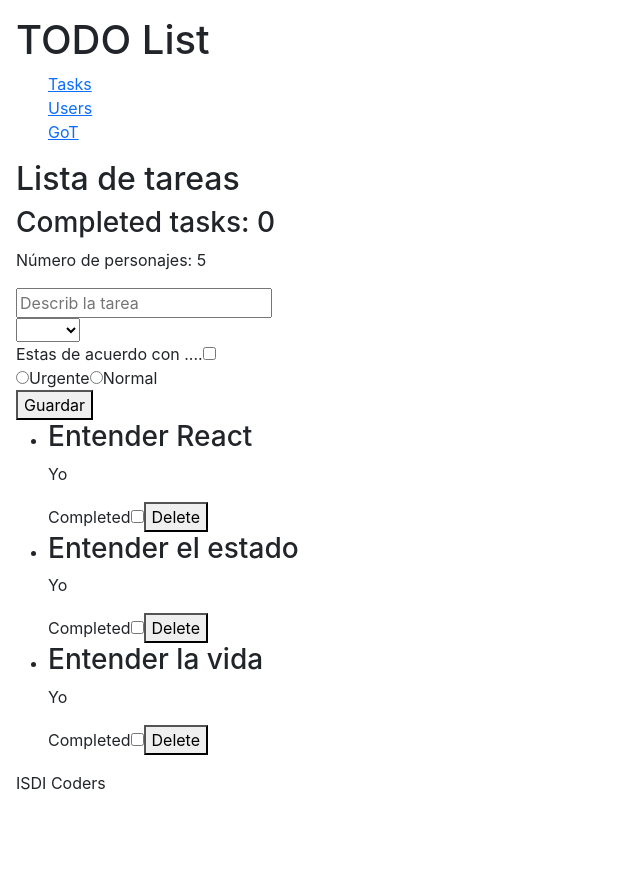
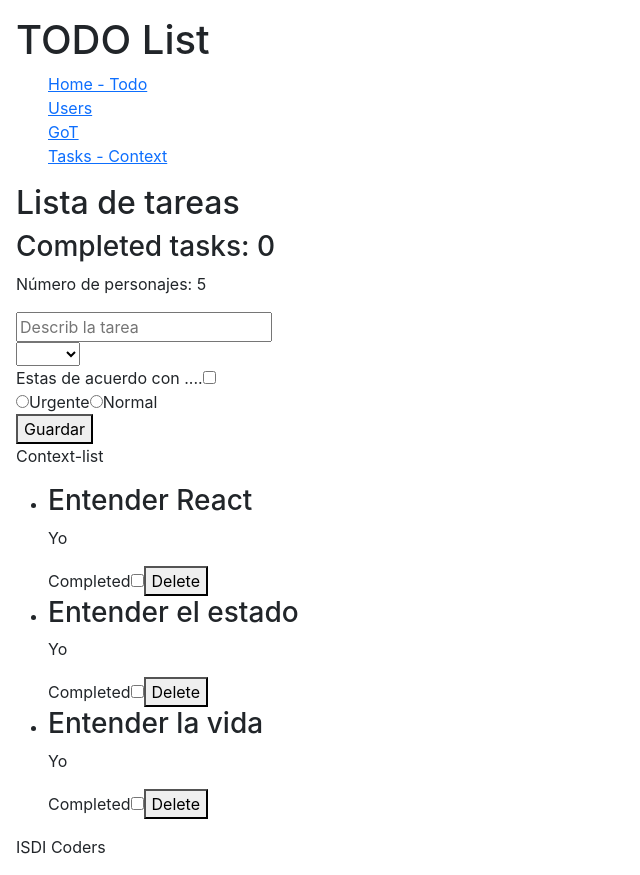
Before and after one commit to alce65/09-todo, a React (Create React App) app: page /tasks in a window 1280 px wide. Before the commit this address led to /. Shown: the whole page, without its empty margins (0-640 px from the left). Before the commit the page ends 811 px from the top, so only its background shows below. Built offline with nearby package versions, Linux system fonts and the light colour scheme.

Commit message:
New Todo page

```diff
--- a/src/App.tsx
+++ b/src/App.tsx
@@ -14,11 +14,13 @@ function App() {
     const HomePage = React.lazy(() => import('./pages/home'));
     const GotPage = React.lazy(() => import('./pages/got'));
     const FormPage = React.lazy(() => import('./pages/form'));
+    const TodoPage = React.lazy(() => import('./pages/todo.context'));
 
     const options: aMenuItems = [
-        { path: '', label: 'Tasks', page: <HomePage /> },
+        { path: '', label: 'Home - Todo', page: <HomePage /> },
         { path: 'user', label: 'Users', page: <FormPage /> },
         { path: 'got', label: 'GoT', page: <GotPage /> },
+        { path: 'tasks', label: 'Tasks - Context', page: <TodoPage /> },
         { path: '*', label: '', page: <Navigate replace to="" /> },
     ];
 
--- /dev/null
+++ b/src/components/todo/add.tsx
@@ -0,0 +1,84 @@
+import { SyntheticEvent, useState } from 'react';
+import { TaskModel } from '../../models/task';
+export function Add({ addTask }: { addTask(task: TaskModel): void }) {
+    const users = ['Pepe', 'Elena', 'Juan', 'Luisa'];
+
+    const [formData, setFormData] = useState({
+        title: '',
+        responsible: '',
+        isOk: false,
+        importance: '',
+    });
+
+    function handleSubmit(ev: SyntheticEvent) {
+        ev.preventDefault();
+        console.log('Guardando', formData);
+        addTask(new TaskModel(formData.title, formData.responsible));
+    }
+
+    function handleChange(ev: SyntheticEvent) {
+        const element = ev.target as HTMLFormElement;
+        const value =
+            element.type === 'checkbox' ? element.checked : element.value;
+        setFormData({ ...formData, [element.name]: value });
+    }
+
+    return (
+        <form onSubmit={handleSubmit}>
+            <div>
+                <input
+                    type="text"
+                    name="title"
+                    placeholder="Describ la tarea"
+                    value={formData.title}
+                    onChange={handleChange}
+                    required
+                />
+            </div>
+            <div>
+                <select
+                    name="responsible"
+                    id=""
+                    value={formData.responsible}
+                    onChange={handleChange}
+                    required
+                >
+                    <option></option>
+                    {users.map((item) => (
+                        <option key={item}>{item}</option>
+                    ))}
+                </select>
+            </div>
+            <div>
+                <label htmlFor="isOk">Estas de acuerdo con ....</label>
+                <input
+                    type="checkbox"
+                    name="isOk"
+                    id="isOk"
+                    checked={formData.isOk}
+                    onChange={handleChange}
+                    required
+                />
+            </div>
+            <div>
+                <input
+                    type="radio"
+                    name="importance"
+                    id="urgente"
+                    value="urgente"
+                    onChange={handleChange}
+                />
+                <label htmlFor="urgente">Urgente</label>
+                <input
+                    type="radio"
+                    name="importance"
+                    id="normal"
+                    value="normal"
+                    onChange={handleChange}
+                />
+                <label htmlFor="normal">Normal</label>
+            </div>
+            <button type="submit">Guardar</button>
+        </form>
+    );
+}
--- /dev/null
+++ b/src/components/todo/list.tsx
@@ -0,0 +1,29 @@
+import { TaskModel } from '../../models/task';
+import { Task } from './task';
+
+export function List({
+    tasks,
+    toggleComplete,
+    deleteTask,
+}: {
+    tasks: Array<TaskModel>;
+    toggleComplete(id: TaskModel['id']): void;
+    deleteTask(id: TaskModel['id']): void;
+}) {
+    return (
+        <>
+            <p>Context-list</p>
+            <ul>
+                {tasks.map((task) => (
+                    <li key={task.id}>
+                        <Task
+                            deleteTask={deleteTask}
+                            toggleComplete={toggleComplete}
+                            task={task}
+                        />
+                    </li>
+                ))}
+            </ul>
+        </>
+    );
+}
--- /dev/null
+++ b/src/components/todo/task-counter.tsx
@@ -0,0 +1,17 @@
+import PropTypes from 'prop-types';
+import { useContext } from 'react';
+import { GotContext } from '../../context/got-context';
+
+export function TaskCounter({ completed }: { completed: number }) {
+    const { personajes } = useContext(GotContext);
+    return (
+        <>
+            <h3>Completed tasks: {completed}</h3>
+            <p>Número de personajes: {personajes.length}</p>
+        </>
+    );
+}
+
+TaskCounter.propTypes = {
+    completed: PropTypes.number,
+};
--- /dev/null
+++ b/src/components/todo/task.tsx
@@ -0,0 +1,35 @@
+import { TaskModel } from '../../models/task';
+
+export function Task({
+    task,
+    toggleComplete,
+    deleteTask,
+}: {
+    task: TaskModel;
+    toggleComplete(id: TaskModel['id']): void;
+    deleteTask(id: TaskModel['id']): void;
+}) {
+    const handleChange = () => {
+        toggleComplete(task.id);
+    };
+
+    const handleClick = () => {
+        deleteTask(task.id);
+    };
+
+    return (
+        <>
+            <h3>{task.title}</h3>
+            <p>{task.responsible}</p>
+            <label htmlFor="completed">Completed</label>
+            <input
+                checked={task.isCompleted}
+                type="checkbox"
+                name="isCompleted"
+                id="completed"
+                onChange={handleChange}
+            />
+            <button onClick={handleClick}>Delete</button>
+        </>
+    );
+}
--- /dev/null
+++ b/src/pages/todo.context.tsx
@@ -0,0 +1,56 @@
+import { useState, useEffect } from 'react';
+import { Add } from '../components/todo/add';
+import { List } from '../components/todo/list';
+import { TaskCounter } from '../components/todo/task-counter';
+import { TaskModel } from '../models/task';
+import { StoreClass } from '../services/store.tasks';
+
+export function TodoPage() {
+    const initialState: Array<TaskModel> = [];
+    const [tasks, setTasks] = useState(initialState);
+    const [tasksCompleted, setTasksCompleted] = useState(0);
+
+    const store = new StoreClass('Task-Context');
+
+    useEffect(() => {
+        console.log('Use effect carga');
+        store.getTasks().then((data) => setTasks(data));
+    }, []);
+
+    useEffect(() => {
+        console.log('Use efffect contador');
+        setTasksCompleted(tasks.filter((task) => task.isCompleted).length);
+        store.setTasks(tasks);
+    }, [tasks]);
+
+    const addTask = (task: TaskModel) => {
+        setTasks([...tasks, task]);
+    };
+
+    const deleteTask = (id: TaskModel['id']) => {
+        const updatedTasks = tasks.filter((task) => task.id !== id);
+        setTasks(updatedTasks);
+    };
+
+    const toggleComplete = (id: TaskModel['id']) => {
+        const updatedTasks = tasks.map((task) =>
+            task.id === id ? { ...task, isCompleted: !task.isCompleted } : task
+        );
+        setTasks(updatedTasks);
+    };
+
+    return (
+        <main>
+            <h2>Lista de tareas</h2>
+            <TaskCounter completed={tasksCompleted} />
+            <Add addTask={addTask}></Add>
+            <List
+                deleteTask={deleteTask}
+                toggleComplete={toggleComplete}
+                tasks={tasks}
+            />
+        </main>
+    );
+}
+
+export default TodoPage;
--- a/src/services/store.tasks.ts
+++ b/src/services/store.tasks.ts
@@ -2,10 +2,12 @@ import { TaskModel } from '../models/task';
 import { getTaskList } from '../data/tasks';
 
 export class StoreClass {
-    store: string;
-    constructor() {
-        this.store = 'Tasks';
-    }
+    // store: string;
+    // constructor() {
+    //     this.store = 'Tasks';
+    // }
+
+    constructor(public store: string = 'Tasks') {}
 
     async getTasks(): Promise<Array<TaskModel>> {
         return localStorage.getItem(this.store)
```
